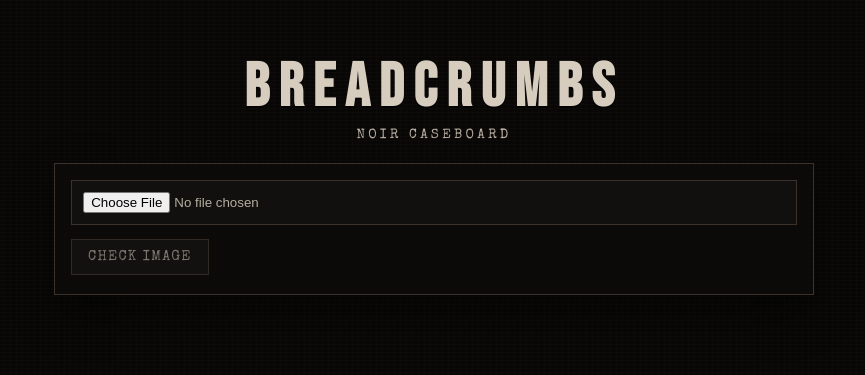
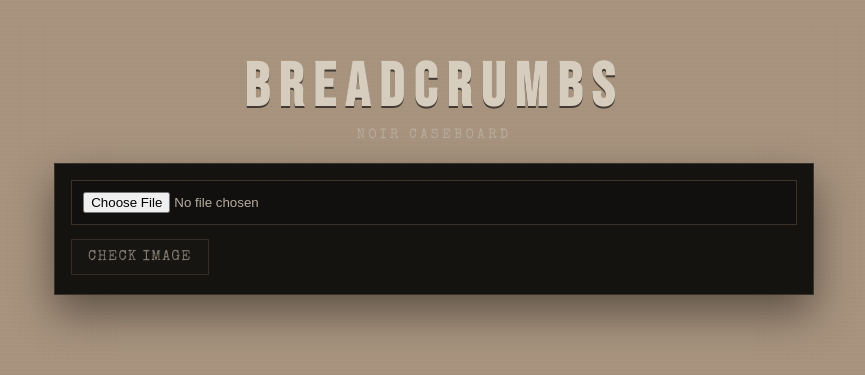
Before and after one commit to wdmathews007/hackncstate-2026-gopals-chosen, a React (Vite) app in the folder frontEnd/: page / in a window 1280 px wide. Shown: the part 227-602 px from the top of the page, without its empty margins (206-1071 px from the left). Built offline with nearby package versions, Linux system fonts and the light colour scheme; no server answers.

Commit message:
just some comments on colors

```diff
--- a/frontEnd/src/App.jsx
+++ b/frontEnd/src/App.jsx
@@ -206,5 +206,6 @@ function App() {
       </div>
     </div>
   )
+
 }
 export default App
--- a/frontEnd/src/styles/app.css
+++ b/frontEnd/src/styles/app.css
@@ -7,8 +7,8 @@
 }
 
 :root {
-  --ink-950: #080706;
-  --ink-900: #11100f;
+  --ink-950: #a7927d; /*background color*/
+  --ink-900: #11100f; /*file input button color*/
   --ink-850: #1a1715;
   --paper-200: #d6cdbf;
   --paper-300: #b7ad9f;
```
